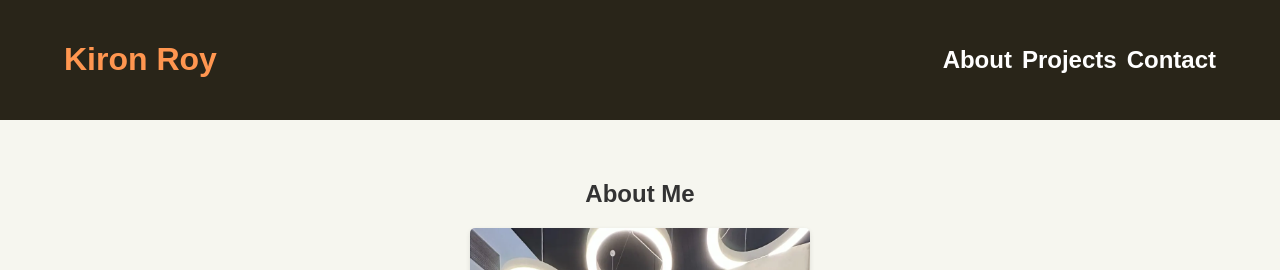
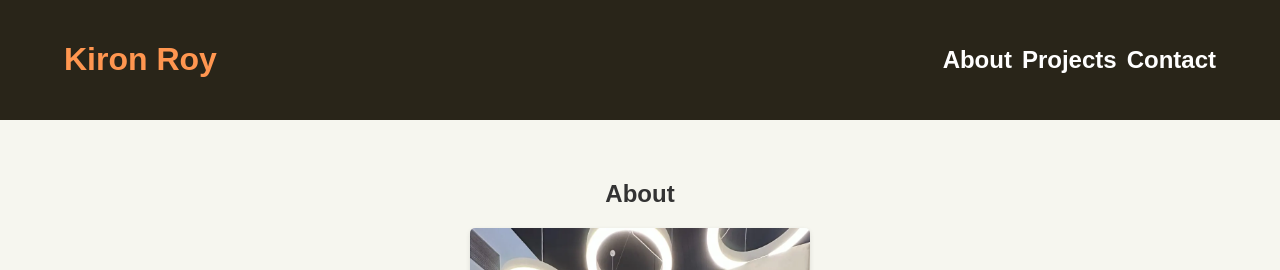
Before and after one commit to kironroy/kironroy-react, a React (Create React App) app: page / in a window 1280 px wide. Shown: the top 270 px of the page. Built offline with nearby package versions, Linux system fonts and the light colour scheme; a web font is replaced by a local one.

Commit message:
Update About.js
- About

```diff
--- a/src/components/About.js
+++ b/src/components/About.js
@@ -5,7 +5,7 @@ const About = () => {
   return (
     <section id="about" className="about">
       <div className="container">
-        <h2>About Me</h2>
+        <h2>About</h2>
         <img
           src={require('../kironroy.webp')}
           width="340"
```
